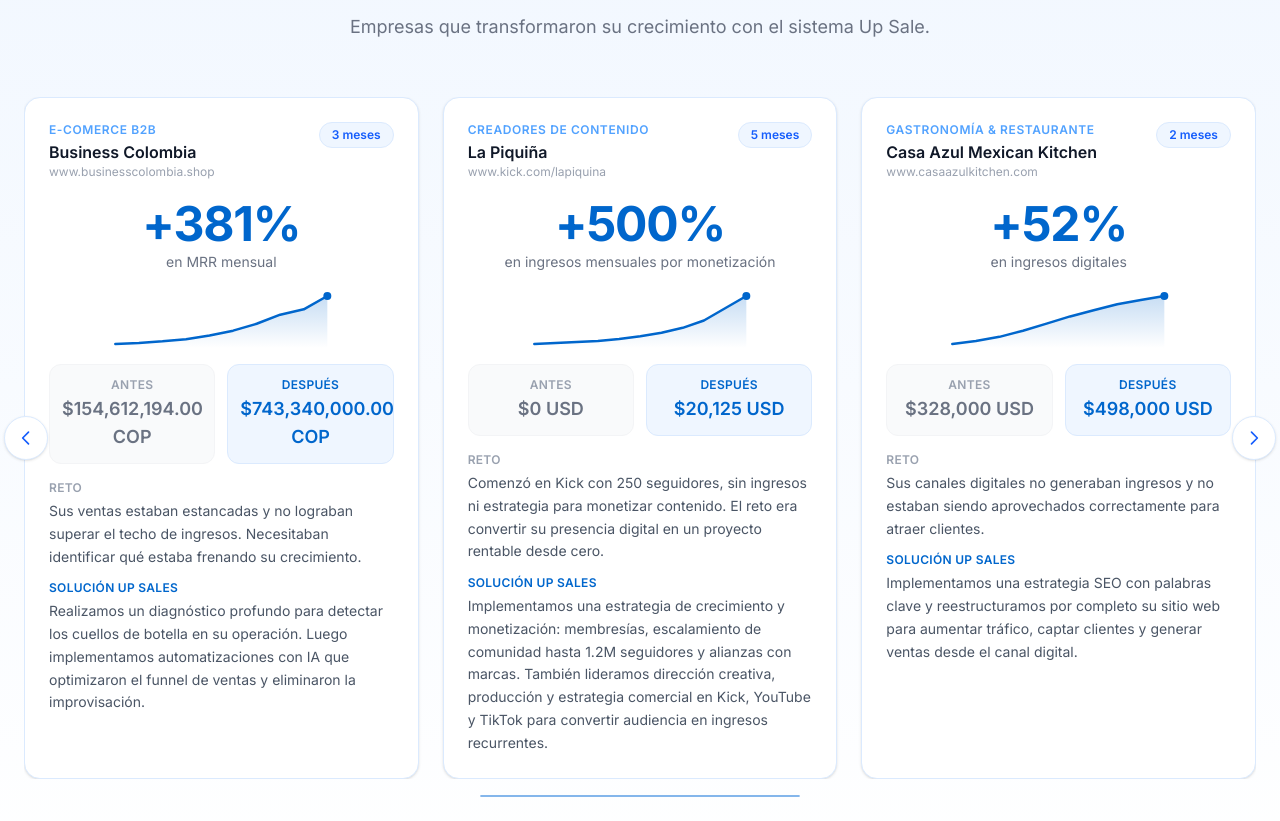
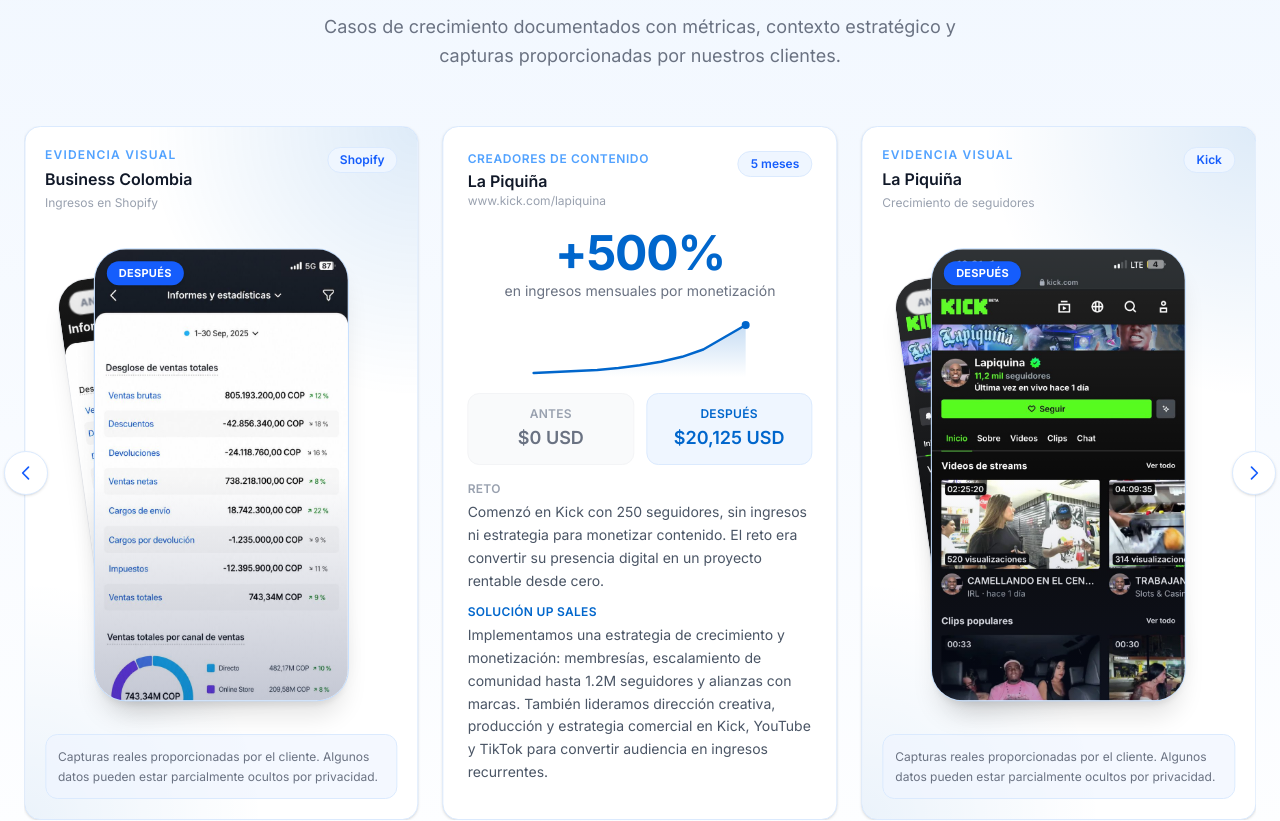
Before and after one commit to Diego-8520/BudixIncLP, a React (Vite) app: page / in a window 1280 px wide. Shown: the part 4960-5781 px from the top of the page. Built offline with nearby package versions, Linux system fonts and the light colour scheme.

Commit message:
feat: Se agregan cards para incluir las imagenes para seccion de metricas antes y despues de cada cliente

```diff
--- a/src/components/CasosExito/CasosExito.jsx
+++ b/src/components/CasosExito/CasosExito.jsx
@@ -6,7 +6,7 @@
     id: 1,
     client: "Business Colombia",
     url: "www.businesscolombia.shop",
-    industry: "E-comerce B2B",
+    industry: "E-commerce B2B",
     metric: "+381%",
     metricLabel: "en MRR mensual",
     revenueBefore: "$154,612,194.00 COP",
@@ -17,6 +17,14 @@
     solution:
       "Realizamos un diagnóstico profundo para detectar los cuellos de botella en su operación. Luego implementamos automatizaciones con IA que optimizaron el funnel de ventas y eliminaron la improvisación.",
     sparkData: [10, 12, 15, 19, 26, 35, 48, 65, 75, 100],
+    proof: {
+      type: "Shopify",
+      label: "Ingresos en Shopify",
+      beforeImage: "/business - antes.jpeg",
+      afterImage: "/business - despues.jpeg",
+      beforeLabel: "Antes",
+      afterLabel: "Después",
+    },
   },
   {
     id: 2,
@@ -33,6 +41,14 @@
     solution:
       "Implementamos una estrategia de crecimiento y monetización: membresías, escalamiento de comunidad hasta 1.2M seguidores y alianzas con marcas. También lideramos dirección creativa, producción y estrategia comercial en Kick, YouTube y TikTok para convertir audiencia en ingresos recurrentes.",
     sparkData: [2, 4, 6, 8, 12, 18, 25, 35, 50, 75, 100],
+    proof: {
+      type: "Kick",
+      label: "Crecimiento de seguidores",
+      beforeImage: "/la piquiña - antes.jpeg",
+      afterImage: "/la piquiña - despues.jpeg",
+      beforeLabel: "Antes",
+      afterLabel: "Después",
+    },
   },
   {
     id: 3,
@@ -53,6 +69,7 @@
 ];
 
 const GAP = 24;
+const AUTOPLAY_MS = 6000;
 
 const Sparkline = ({ data, id }) => {
   const W = 220;
@@ -111,7 +128,6 @@
 
 const CaseCard = ({ caso }) => (
   <article className="bg-white rounded-2xl border border-blue-100 shadow-sm hover:shadow-md hover:border-blue-200 transition-all duration-300 p-6 flex flex-col gap-4 h-full">
-    {/* Header */}
     <div className="flex items-start justify-between gap-2">
       <div className="min-w-0">
         <p className="text-xs font-semibold text-blue-400 uppercase tracking-wider truncate">
@@ -127,7 +143,6 @@
       </span>
     </div>
 
-    {/* Main metric */}
     <div className="text-center py-1">
       <p
         className="text-5xl font-bold tracking-tight"
@@ -138,12 +153,10 @@
       <p className="text-sm text-gray-500 mt-1">{caso.metricLabel}</p>
     </div>
 
-    {/* Sparkline */}
     <div className="px-1">
       <Sparkline data={caso.sparkData} id={caso.id} />
     </div>
 
-    {/* Before / After */}
     <div className="grid grid-cols-2 gap-3">
       <div className="bg-gray-50 rounded-xl p-3 text-center border border-gray-100">
         <p className="text-xs text-gray-400 font-semibold uppercase tracking-wide">
@@ -169,7 +182,6 @@
       </div>
     </div>
 
-    {/* Challenge & Solution */}
     <div className="space-y-3 flex-1">
       <div>
         <p className="text-xs font-semibold text-gray-400 uppercase tracking-wide mb-1">
@@ -191,6 +203,102 @@
     </div>
   </article>
 );
+
+const EvidenceCard = ({ caso }) => {
+  const [activeImage, setActiveImage] = useState("after");
+
+  if (!caso.proof) return null;
+
+  const isBeforeActive = activeImage === "before";
+
+  return (
+    <article className="relative h-full min-h-[560px] overflow-hidden rounded-2xl border border-blue-100 bg-white p-5 shadow-sm transition-all duration-500 hover:-translate-y-1 hover:border-blue-200 hover:shadow-2xl">
+      <div className="pointer-events-none absolute inset-0 bg-[radial-gradient(circle_at_top_right,rgba(0,102,204,0.13),transparent_34%),radial-gradient(circle_at_bottom_left,rgba(0,102,204,0.08),transparent_30%)]" />
+
+      <div className="relative z-10 flex h-full flex-col">
+        <div className="mb-5 flex items-start justify-between gap-3">
+          <div>
+            <p className="text-xs font-semibold uppercase tracking-widest text-blue-400">
+              Evidencia visual
+            </p>
+            <h3 className="mt-1 text-base font-semibold text-gray-900">
+              {caso.client}
+            </h3>
+            <p className="mt-1 text-xs text-gray-400">{caso.proof.label}</p>
+          </div>
+
+          <span className="rounded-full border border-blue-100 bg-blue-50 px-3 py-1 text-xs font-semibold text-blue-600">
+            {caso.proof.type}
+          </span>
+        </div>
+
+        <div className="relative flex flex-1 items-center justify-center py-4">
+          <div
+            className="relative h-[430px] w-[240px] sm:h-[455px] sm:w-[255px]"
+            onMouseEnter={() => setActiveImage("before")}
+            onMouseLeave={() => setActiveImage("after")}
+            onFocus={() => setActiveImage("before")}
+            onBlur={() => setActiveImage("after")}
+            tabIndex={0}
+            role="button"
+            aria-label={`Comparar antes y después de ${caso.client}`}
+          >
+            {/* Card ANTES */}
+            <div
+              className={`pointer-events-none absolute left-1/2 top-1/2 aspect-[9/16] w-full -translate-x-1/2 -translate-y-1/2 overflow-hidden rounded-[2rem] border bg-white text-left shadow-xl transition-all duration-500 ease-out ${
+                isBeforeActive
+                  ? "z-30 rotate-[0deg] scale-100 border-gray-300 shadow-2xl"
+                  : "z-10 -translate-x-[58%] rotate-[-8deg] scale-[0.93] border-gray-200 shadow-lg"
+              }`}
+            >
+              <div className="absolute left-3 top-3 z-20 rounded-full bg-white/90 px-3 py-1 text-[11px] font-bold uppercase tracking-wide text-gray-500 shadow-sm backdrop-blur">
+                {caso.proof.beforeLabel}
+              </div>
+
+              <div className="absolute inset-0 z-10 bg-gradient-to-t from-black/20 via-transparent to-white/10" />
+
+              <img
+                src={caso.proof.beforeImage}
+                alt={`${caso.client} antes`}
+                className="h-full w-full object-cover object-top"
+                loading="lazy"
+              />
+            </div>
+
+            {/* Card DESPUÉS */}
+            <div
+              className={`pointer-events-none absolute left-1/2 top-1/2 aspect-[9/16] w-full -translate-x-1/2 -translate-y-1/2 overflow-hidden rounded-[2rem] border bg-white text-left shadow-xl transition-all duration-500 ease-out ${
+                isBeforeActive
+                  ? "z-20 translate-x-[-42%] rotate-[8deg] scale-[0.93] border-blue-100 shadow-lg"
+                  : "z-30 rotate-[0deg] scale-100 border-blue-200 shadow-2xl"
+              }`}
+            >
+              <div className="absolute left-3 top-3 z-20 rounded-full bg-blue-600 px-3 py-1 text-[11px] font-bold uppercase tracking-wide text-white shadow-sm">
+                {caso.proof.afterLabel}
+              </div>
+
+              <div className="absolute inset-0 z-10 bg-gradient-to-t from-blue-950/25 via-transparent to-white/10" />
+
+              <img
+                src={caso.proof.afterImage}
+                alt={`${caso.client} después`}
+                className="h-full w-full object-cover object-top"
+                loading="lazy"
+              />
+            </div>
+          </div>
+        </div>
+
+        <div className="mt-4 rounded-xl border border-blue-100 bg-blue-50/70 p-3">
+          <p className="text-xs leading-relaxed text-gray-500">
+            Capturas reales proporcionadas por el cliente. Algunos datos pueden
+            estar parcialmente ocultos por privacidad.
+          </p>
+        </div>
+      </div>
+    </article>
+  );
+};
 
 const ArrowButton = ({ onClick, label, children, className = "" }) => (
   <button
@@ -242,7 +350,13 @@
   const containerRef = useRef(null);
   const intervalRef = useRef(null);
 
-  const maxIndex = Math.max(0, CASES.length - visibleCards);
+  const slides = CASES.flatMap((caso) => {
+    const caseSlide = { id: `case-${caso.id}`, type: "case", caso };
+    if (!caso.proof) return [caseSlide];
+    return [caseSlide, { id: `proof-${caso.id}`, type: "proof", caso }];
+  });
+
+  const maxIndex = Math.max(0, slides.length - visibleCards);
   const safeIndex = Math.min(currentIndex, maxIndex);
 
   const updateLayout = useCallback(() => {
@@ -251,7 +365,6 @@
     const iw = window.innerWidth;
     const cards = iw >= 1024 ? 3 : iw >= 768 ? 2 : 1;
     setVisibleCards(cards);
-    // Distance to move per step = card width + one gap
     const cardW = (containerW - GAP * (cards - 1)) / cards;
     setSlideWidth(cardW + GAP);
   }, []);
@@ -281,10 +394,10 @@
 
   useEffect(() => {
     clearInterval(intervalRef.current);
-    if (isPaused) return;
-    intervalRef.current = setInterval(next, 6000);
+    if (isPaused || maxIndex === 0) return;
+    intervalRef.current = setInterval(next, AUTOPLAY_MS);
     return () => clearInterval(intervalRef.current);
-  }, [isPaused, next]);
+  }, [isPaused, next, maxIndex]);
 
   const dotCount = maxIndex + 1;
   const cardStyle =
@@ -296,7 +409,6 @@
       className="py-24 bg-gradient-to-b from-blue-50 to-white overflow-hidden"
     >
       <div className="max-w-7xl mx-auto px-6">
-        {/* Header */}
         <motion.div
           initial={{ opacity: 0, y: 32 }}
           whileInView={{ opacity: 1, y: 0 }}
@@ -310,14 +422,16 @@
           <h2 className="text-4xl md:text-5xl font-semibold text-gray-900 leading-tight">
             Resultados reales,
             <br />
-            <span style={{ color: "#0066CC" }}>métricas verificables.</span>
+            <span style={{ color: "#0066CC" }}>
+              respaldados con evidencia visual.
+            </span>
           </h2>
           <p className="text-gray-500 mt-4 text-lg max-w-2xl mx-auto leading-relaxed">
-            Empresas que transformaron su crecimiento con el sistema Up Sale.
+            Casos de crecimiento documentados con métricas, contexto estratégico
+            y capturas proporcionadas por nuestros clientes.
           </p>
         </motion.div>
 
-        {/* Carousel wrapper */}
         <div
           ref={containerRef}
           className="relative"
@@ -328,7 +442,6 @@
           aria-roledescription="carrusel"
           aria-label="Casos de éxito"
         >
-          {/* Desktop side arrows */}
           <ArrowButton
             onClick={prev}
             label="Caso anterior"
@@ -344,7 +457,6 @@
             <ChevronRight />
           </ArrowButton>
 
-          {/* Track */}
           <div className="overflow-hidden">
             <motion.div
               className="flex"
@@ -352,23 +464,30 @@
               animate={{ x: -(safeIndex * slideWidth) }}
               transition={{ duration: 0.55, ease: [0.32, 0.72, 0, 1] }}
             >
-              {CASES.map((caso) => (
+              {slides.map((slide) => (
                 <div
-                  key={caso.id}
+                  key={slide.id}
                   className="flex-shrink-0"
                   style={cardStyle}
                   role="group"
                   aria-roledescription="diapositiva"
-                  aria-label={`${caso.client} — ${caso.metric}`}
+                  aria-label={
+                    slide.type === "case"
+                      ? `${slide.caso.client} — ${slide.caso.metric}`
+                      : `Evidencia visual de ${slide.caso.client}`
+                  }
                 >
-                  <CaseCard caso={caso} />
+                  {slide.type === "case" ? (
+                    <CaseCard caso={slide.caso} />
+                  ) : (
+                    <EvidenceCard caso={slide.caso} />
+                  )}
                 </div>
               ))}
             </motion.div>
           </div>
         </div>
 
-        {/* Mobile arrows */}
         <div className="flex md:hidden justify-center gap-4 mt-6">
           <ArrowButton onClick={prev} label="Caso anterior">
             <ChevronLeft />
@@ -378,7 +497,6 @@
           </ArrowButton>
         </div>
 
-        {/* Dots */}
         {dotCount > 1 && (
           <div
             className="flex justify-center items-center gap-2 mt-8"
@@ -402,16 +520,15 @@
           </div>
         )}
 
-        {/* Progress bar */}
         <div className="mt-4 max-w-xs mx-auto h-0.5 bg-blue-100 rounded-full overflow-hidden">
-          {!isPaused && (
+          {!isPaused && maxIndex > 0 && (
             <motion.div
               key={`${safeIndex}-${isPaused}`}
               className="h-full rounded-full"
               style={{ backgroundColor: "#0066CC", opacity: 0.4 }}
               initial={{ width: "0%" }}
               animate={{ width: "100%" }}
-              transition={{ duration: 6, ease: "linear" }}
+              transition={{ duration: AUTOPLAY_MS / 1000, ease: "linear" }}
             />
           )}
         </div>
```
